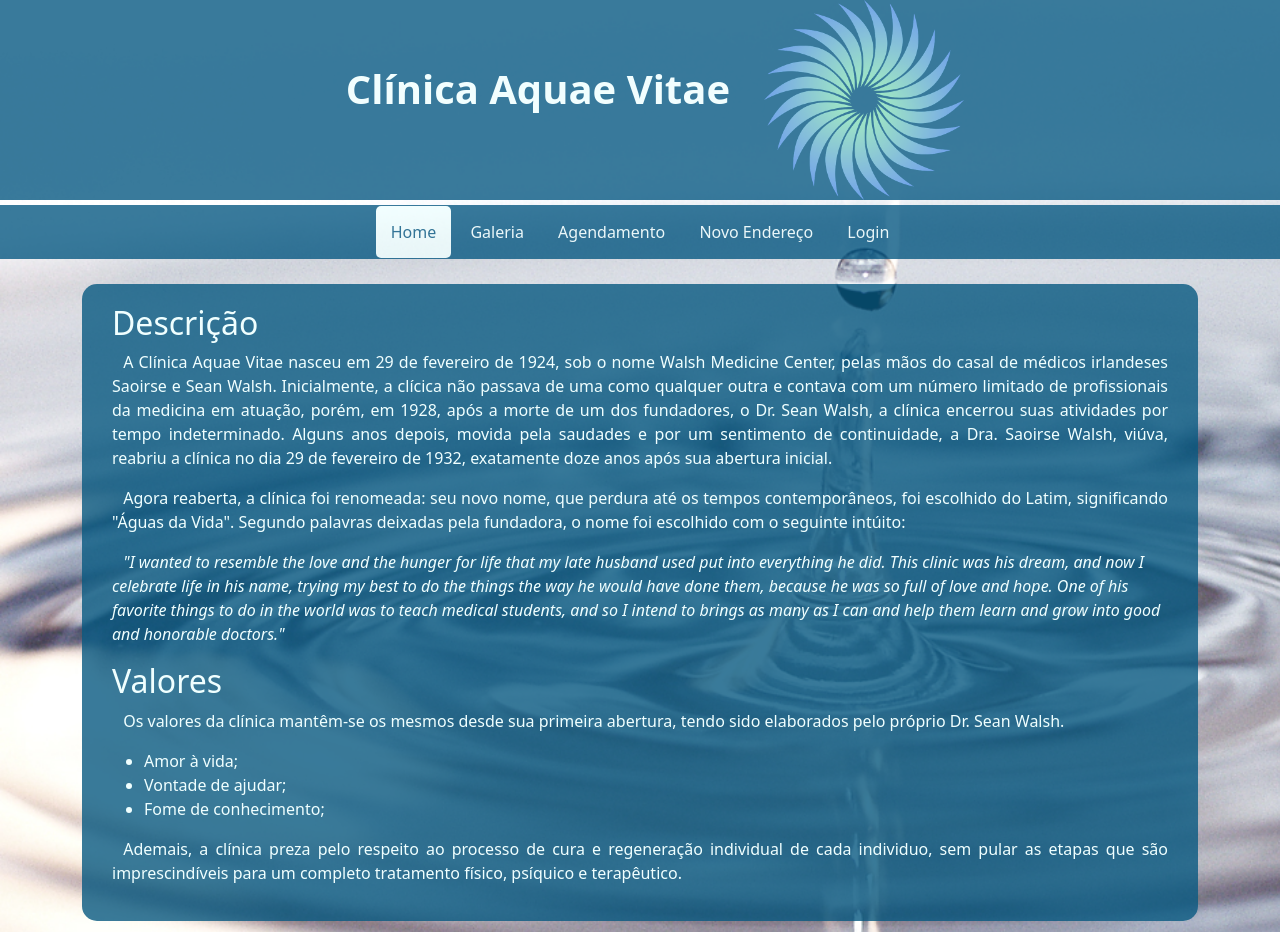
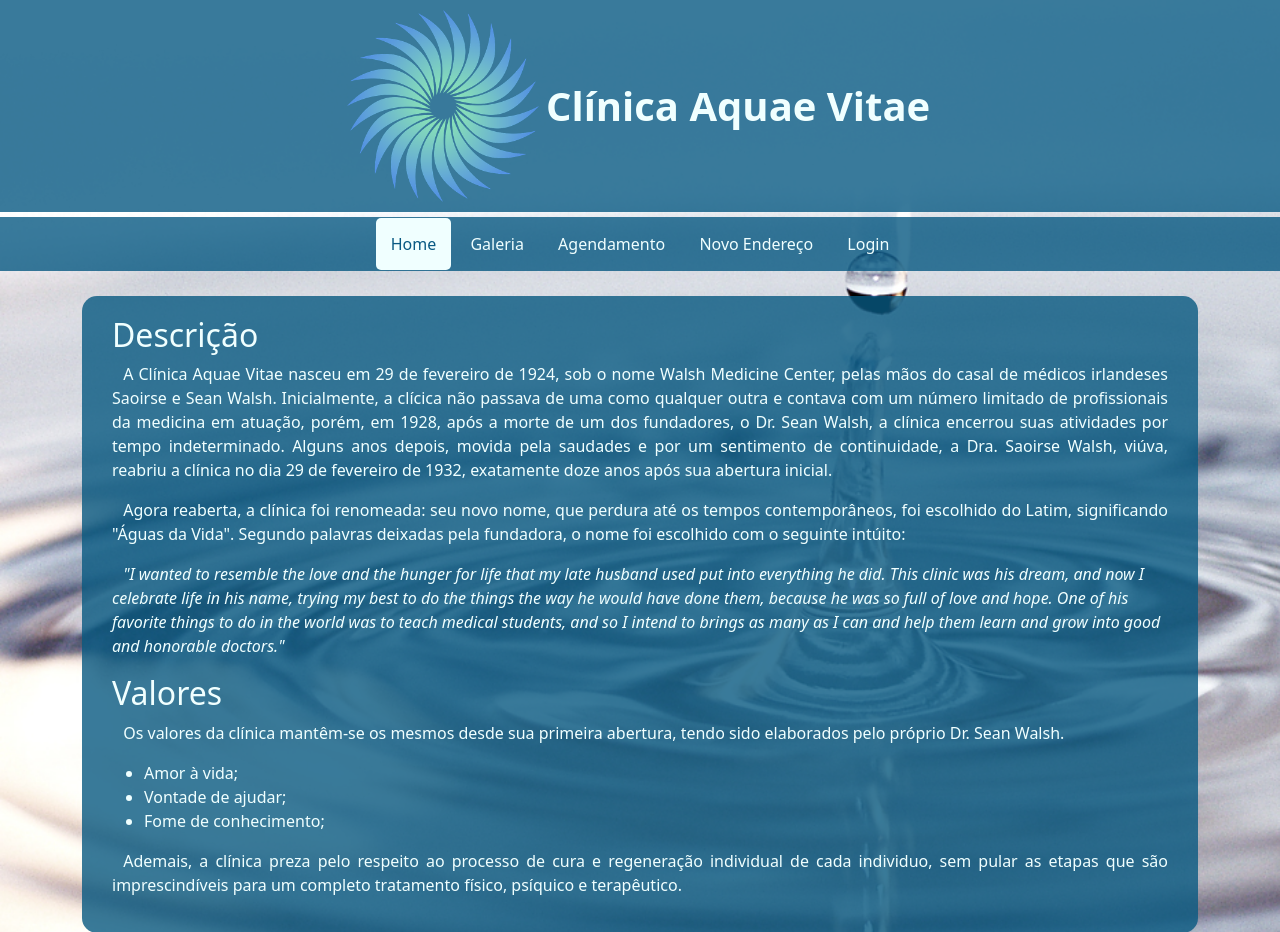
Before and after one commit to Ellen172/UFU-PPI-TrabalhoFinal, a PHP site: page / in a window 1280 px wide. Shown: the top 932 px of the page. Run offline with PHP 8.4, Linux system fonts and the light colour scheme.

Commit message:
alterações no header

```diff
--- a/agendamento.html
+++ b/agendamento.html
@@ -12,8 +12,8 @@
 <body>
     <!-- Cabeçalho principal, presente em todas as páginas-->
     <header>
+        <img src="imagens/logotype.png" width="200" height="200" alt="logotipo da Clínica Aquae Vitae">
         <h1>Clínica Aquae Vitae</h1>
-        <img src="imagens/logotype.png" width="200" height="200" alt="logotipo da Clínica Aquae Vitae">
     </header>
 
     <!--Menu de naveção, com links para todas as páginas-->
--- a/cad_endereco.html
+++ b/cad_endereco.html
@@ -13,8 +13,8 @@
 <body>
     <!-- Cabeçalho principal, presente em todas as páginas-->
     <header>
+        <img src="imagens/logotype.png" width="200" height="200" alt="logotipo da Clínica Aquae Vitae">
         <h1>Clínica Aquae Vitae</h1>
-        <img src="imagens/logotype.png" width="200" height="200" alt="logotipo da Clínica Aquae Vitae">
     </header>
 
     <!--Menu de naveção, com links para todas as páginas-->
--- a/css/style.css
+++ b/css/style.css
@@ -9,13 +9,18 @@ body {
 header {
     color: azure;
     text-align: center;
-    background-color: #085983;
-    opacity: 0.8;
+    background-color: rgba(8, 89, 131, 0.8);
 }
 header h1 {
     display: inline-block;
-    margin: 30px;
+    margin: 0 3px;
     font-weight: bold;
+    vertical-align: middle
+}
+header img {
+    width: 12rem;
+    height: 12rem;
+    margin: 10px 0;
 }
 
 #currently-active-tab {
@@ -29,8 +34,7 @@ nav {
     padding: 15px;
     text-align: center;
     margin-top: 5px;
-    background-color: #085983;
-    opacity: 0.8;
+    background-color: rgba(8, 89, 131, 0.8);
 }
 
 nav > a {
@@ -43,6 +47,7 @@ nav > a:hover {
     color: azure;
     border: 0.1px solid azure;
     border-radius: 5px;
+    padding: 14px;
 }
 
 main {
--- a/galeria.html
+++ b/galeria.html
@@ -14,8 +14,8 @@
 
     <!-- Cabeçalho principal, presente em todas as páginas-->
     <header>
+        <img src="imagens/logotype.png" width="200" height="200" alt="logotipo da Clínica Aquae Vitae">
         <h1>Clínica Aquae Vitae</h1>
-        <img src="imagens/logotype.png" width="200" height="200" alt="logotipo da Clínica Aquae Vitae">
     </header>
 
     <!--Menu de naveção, com links para todas as páginas-->
--- a/index.html
+++ b/index.html
@@ -12,8 +12,8 @@
 <body>
     <!-- Cabeçalho principal, presente em todas as páginas-->
     <header>
+        <img src="./imagens/logotype.png" alt="logotipo da Clínica Aquae Vitae">
         <h1>Clínica Aquae Vitae</h1>
-        <img width="200rem" height="200rem" src="./imagens/logotype.png" alt="logotipo da Clínica Aquae Vitae">
     </header>
 
     <!--Menu de naveção, com links para todas as páginas-->
--- a/restrito/cad_funcionario.html
+++ b/restrito/cad_funcionario.html
@@ -19,8 +19,8 @@
 <body>
     <!-- Cabeçalho principal, presente em todas as páginas-->
     <header>
+        <img src="../imagens/logotype.png" width="200" height="200" alt="logotipo da Clínica Aquae Vitae">
         <h1>Clínica Aquae Vitae</h1>
-        <img src="../imagens/logotype.png" width="200" height="200" alt="logotipo da Clínica Aquae Vitae">
     </header>
 
     <!--Menu de naveção, com links para todas as páginas-->
--- a/restrito/cad_paciente.html
+++ b/restrito/cad_paciente.html
@@ -13,8 +13,8 @@
 <body>
     <!-- Cabeçalho principal, presente em todas as páginas-->
     <header>
+        <img src="../imagens/logotype.png" width="200" height="200" alt="logotipo da Clínica Aquae Vitae">
         <h1>Clínica Aquae Vitae</h1>
-        <img src="../imagens/logotype.png" width="200" height="200" alt="logotipo da Clínica Aquae Vitae">
     </header>
 
     <!--Menu de naveção, com links para todas as páginas-->
--- a/restrito/lista_agendamento.html
+++ b/restrito/lista_agendamento.html
@@ -12,8 +12,8 @@
 <body>
     <!-- Cabeçalho principal, presente em todas as páginas-->
     <header>
+        <img src="../imagens/logotype.png" width="200" height="200" alt="logotipo da Clínica Aquae Vitae">
         <h1>Clínica Aquae Vitae</h1>
-        <img src="../imagens/logotype.png" width="200" height="200" alt="logotipo da Clínica Aquae Vitae">
     </header>
 
     <!--Menu de naveção, com links para todas as páginas-->
--- a/restrito/lista_consultas.html
+++ b/restrito/lista_consultas.html
@@ -12,8 +12,8 @@
 <body>
     <!-- Cabeçalho principal, presente em todas as páginas-->
     <header>
+        <img src="../imagens/logotype.png" width="200" height="200" alt="logotipo da Clínica Aquae Vitae">
         <h1>Clínica Aquae Vitae</h1>
-        <img src="../imagens/logotype.png" width="200" height="200" alt="logotipo da Clínica Aquae Vitae">
     </header>
 
     <!--Menu de naveção, com links para todas as páginas-->
--- a/restrito/lista_endereco.html
+++ b/restrito/lista_endereco.html
@@ -12,8 +12,8 @@
 <body>
     <!-- Cabeçalho principal, presente em todas as páginas-->
     <header>
+        <img src="../imagens/logotype.png" width="200" height="200" alt="logotipo da Clínica Aquae Vitae">
         <h1>Clínica Aquae Vitae</h1>
-        <img src="../imagens/logotype.png" width="200" height="200" alt="logotipo da Clínica Aquae Vitae">
     </header>
 
     <!--Menu de naveção, com links para todas as páginas-->
--- a/restrito/lista_funcionario.html
+++ b/restrito/lista_funcionario.html
@@ -12,8 +12,8 @@
 <body>
     <!-- Cabeçalho principal, presente em todas as páginas-->
     <header>
+        <img src="../imagens/logotype.png" width="200" height="200" alt="logotipo da Clínica Aquae Vitae">
         <h1>Clínica Aquae Vitae</h1>
-        <img src="../imagens/logotype.png" width="200" height="200" alt="logotipo da Clínica Aquae Vitae">
     </header>
 
     <!--Menu de naveção, com links para todas as páginas-->
--- a/restrito/lista_paciente.html
+++ b/restrito/lista_paciente.html
@@ -12,8 +12,8 @@
 <body>
     <!-- Cabeçalho principal, presente em todas as páginas-->
     <header>
+        <img src="../imagens/logotype.png" width="200" height="200" alt="logotipo da Clínica Aquae Vitae">
         <h1>Clínica Aquae Vitae</h1>
-        <img src="../imagens/logotype.png" width="200" height="200" alt="logotipo da Clínica Aquae Vitae">
     </header>
 
     <!--Menu de naveção, com links para todas as páginas-->
```
